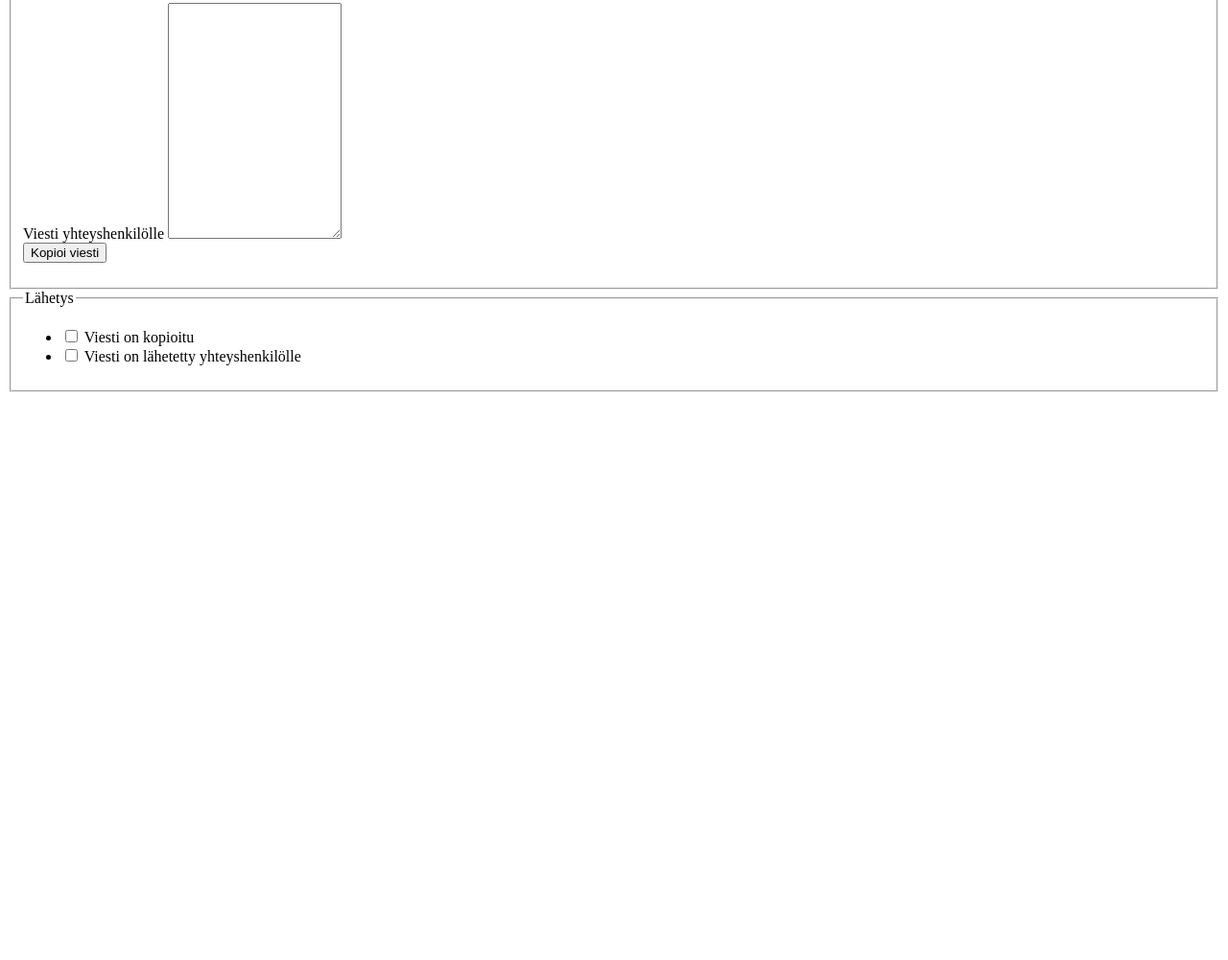
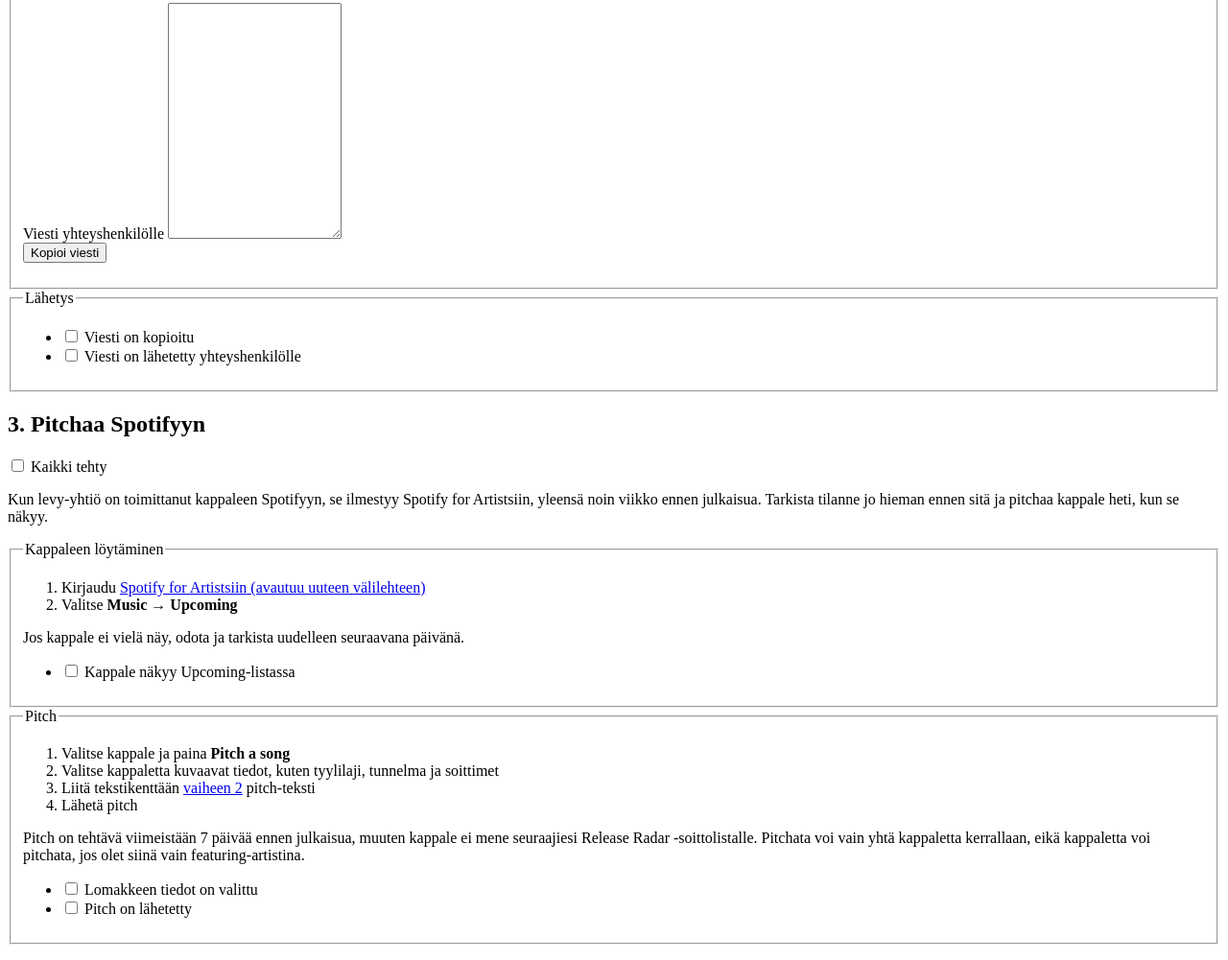
Before and after one commit to robertfarm-hub/release-helper, a plain HTML site: page index.html in a window 1280 px wide. Shown: the part 2175-3176 px from the top of the page at 96% size. Before the commit the page ends 2600 px from the top, so only its background shows below. Drawn offline with Linux system fonts and the light colour scheme.

Commit message:
spotify pitchaus

```diff
--- a/index.html
+++ b/index.html
@@ -264,6 +264,62 @@
         </ul>
       </fieldset>
     </section>
+
+    <section class="onnittelu" id="valivaihe" aria-labelledby="valivaihe-otsikko" hidden>
+      <h2 id="valivaihe-otsikko">Hienoa, kappaleesi on lähetetty!</h2>
+      <p>Yhteyshenkilösi kertoo sinulle julkaisupäivän, kun se on tiedossa. Palaa tälle sivulle, kun julkaisu lähestyy,
+        ja jatka vaiheeseen 3. Merkintäsi pysyvät tallessa.</p>
+    </section>
+
+    <section class="kortti" id="vaihe-3" aria-labelledby="vaihe-3-otsikko">
+      <header class="kortti-ylaosa">
+        <h2 id="vaihe-3-otsikko">3. Pitchaa Spotifyyn</h2>
+        <input type="checkbox" id="vaihe-3-kaikki" class="kuittaa-kaikki">
+        <label for="vaihe-3-kaikki">Kaikki tehty</label>
+      </header>
+
+      <p>Kun levy-yhtiö on toimittanut kappaleen Spotifyyn, se ilmestyy Spotify for Artistsiin, yleensä noin viikko
+        ennen julkaisua. Tarkista tilanne jo hieman ennen sitä ja pitchaa kappale heti, kun se näkyy.</p>
+
+      <fieldset>
+        <legend>Kappaleen löytäminen</legend>
+        <ol class="ohjeet">
+          <li>Kirjaudu <a href="https://artists.spotify.com" target="_blank" rel="noopener noreferrer">Spotify for
+              Artistsiin<span class="piilotettu"> (avautuu uuteen välilehteen)</span></a></li>
+          <li>Valitse <strong>Music</strong> → <strong>Upcoming</strong></li>
+        </ol>
+        <p class="huomio">Jos kappale ei vielä näy, odota ja tarkista uudelleen seuraavana päivänä.</p>
+        <ul class="tehtavat">
+          <li>
+            <input type="checkbox" id="vaihe-3-nakyy">
+            <label for="vaihe-3-nakyy">Kappale näkyy Upcoming-listassa</label>
+          </li>
+        </ul>
+      </fieldset>
+
+      <fieldset>
+        <legend>Pitch</legend>
+        <ol class="ohjeet">
+          <li>Valitse kappale ja paina <strong>Pitch a song</strong></li>
+          <li>Valitse kappaletta kuvaavat tiedot, kuten tyylilaji, tunnelma ja soittimet</li>
+          <li>Liitä tekstikenttään <a href="#vaihe-2">vaiheen 2</a> pitch-teksti</li>
+          <li>Lähetä pitch</li>
+        </ol>
+        <p class="huomio">Pitch on tehtävä viimeistään 7 päivää ennen julkaisua, muuten kappale ei mene seuraajiesi
+          Release Radar -soittolistalle. Pitchata voi vain yhtä kappaletta kerrallaan, eikä kappaletta voi pitchata, jos
+          olet siinä vain featuring-artistina.</p>
+        <ul class="tehtavat">
+          <li>
+            <input type="checkbox" id="vaihe-3-tiedot">
+            <label for="vaihe-3-tiedot">Lomakkeen tiedot on valittu</label>
+          </li>
+          <li>
+            <input type="checkbox" id="vaihe-3-lahetetty">
+            <label for="vaihe-3-lahetetty">Pitch on lähetetty</label>
+          </li>
+        </ul>
+      </fieldset>
+    </section>
     <section class="onnittelu" id="valmis" aria-labelledby="valmis-otsikko" hidden>
       <h2 id="valmis-otsikko">Onneksi olkoon!</h2>
       <p>Kaikki pakolliset vaiheet ovat valmiina. Kappaleesi on matkalla julkaisuun.</p>
```
